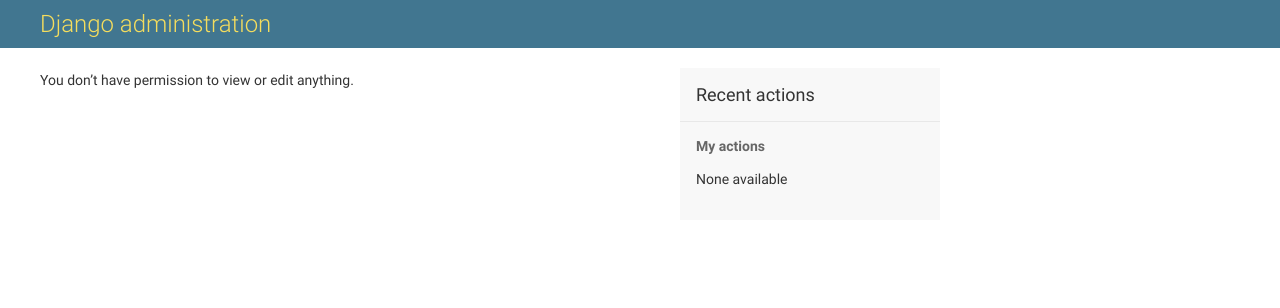
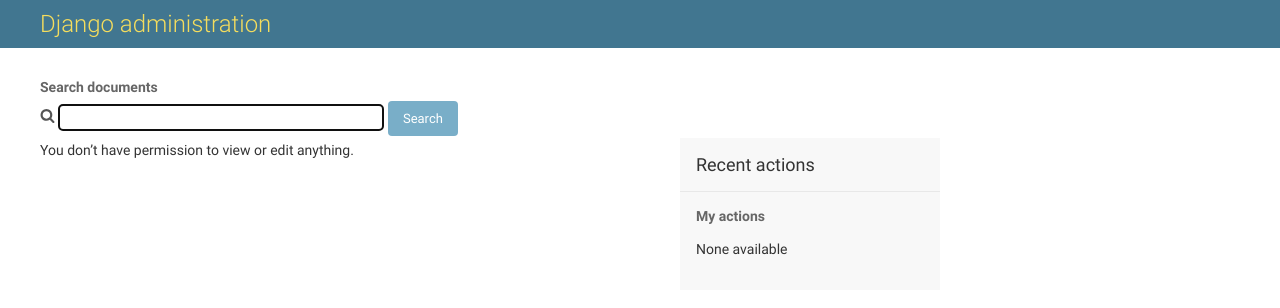
Before and after one commit to repoRangee/Large-scale, a Django app: template src/documents/templates/admin/index.html in a window 1280 px wide. Shown: the top 308 px of the page. Run offline with Django 3.2, Linux system fonts and the light colour scheme; the template is opened without the code that fills it, so the values that code supplies are empty; data comes from the database, SQL or seed files in the repository; parts of the project's set-up code (start-up, migrations or seed data) failed here and were passed over.

Commit message:
add search field on admin start page and module start page

```diff
--- a/src/documents/templates/admin/index.html
+++ b/src/documents/templates/admin/index.html
@@ -2,6 +2,24 @@
 
 
 {% load i18n static %}
+
+
+{# This block adds a search form on the admin start page and on the module start page so that #}
+{# the user can quickly search for documents #}
+{% block pretitle %}
+<div>
+    <h3>{% trans 'Search documents' %}</h3>
+
+    <div id="toolbar"><form id="changelist-search" method="get" action="{% url 'admin:documents_document_changelist' %}">
+            <div><!-- DIV needed for valid HTML -->
+                <label for="searchbar"><img src="{% static "admin/img/search.svg" %}" alt="Search"></label>
+                <input type="text" size="40" name="q" value="" id="searchbar" autofocus="">
+                <input type="submit" value="{% trans 'Search' %}">
+            </div>
+        </form>
+    </div>
+</div>
+{% endblock %}
 
 
 {# This whole block is here just to override the `get_admin_log` line so #}
```
